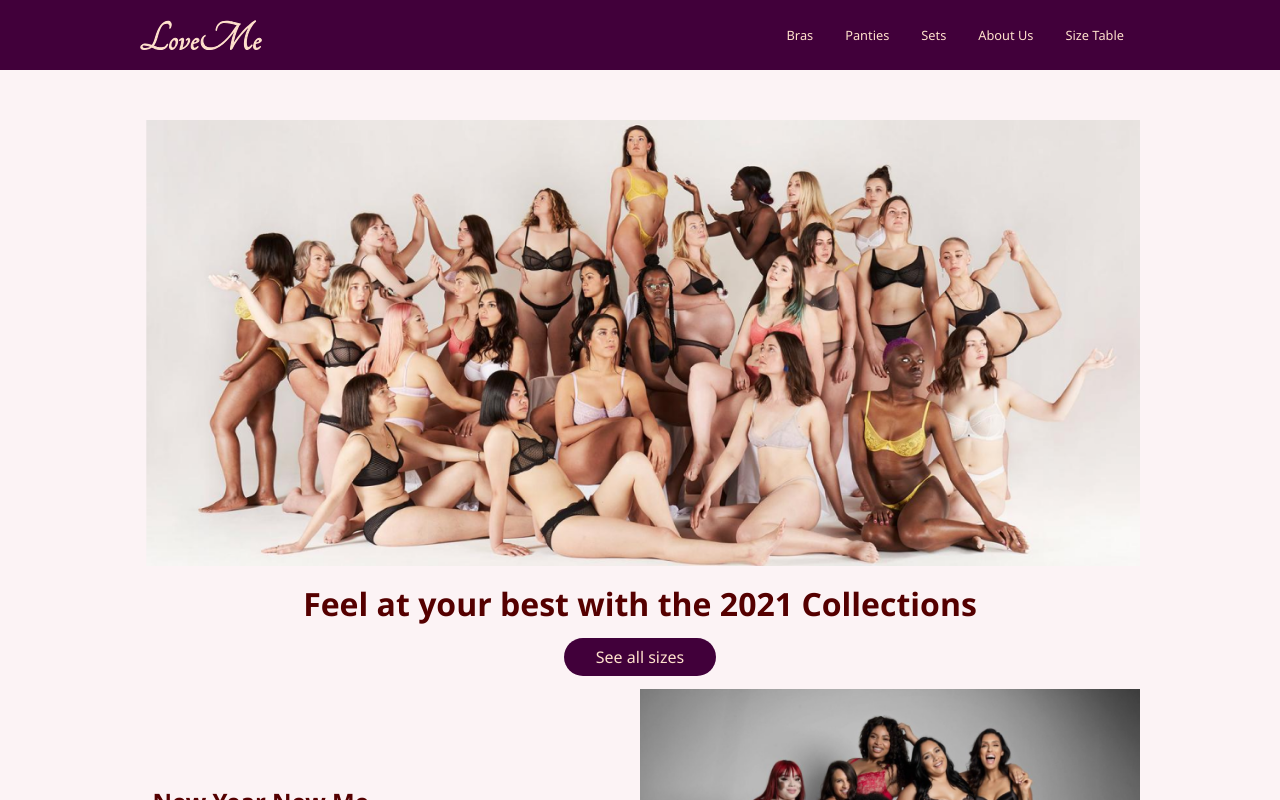
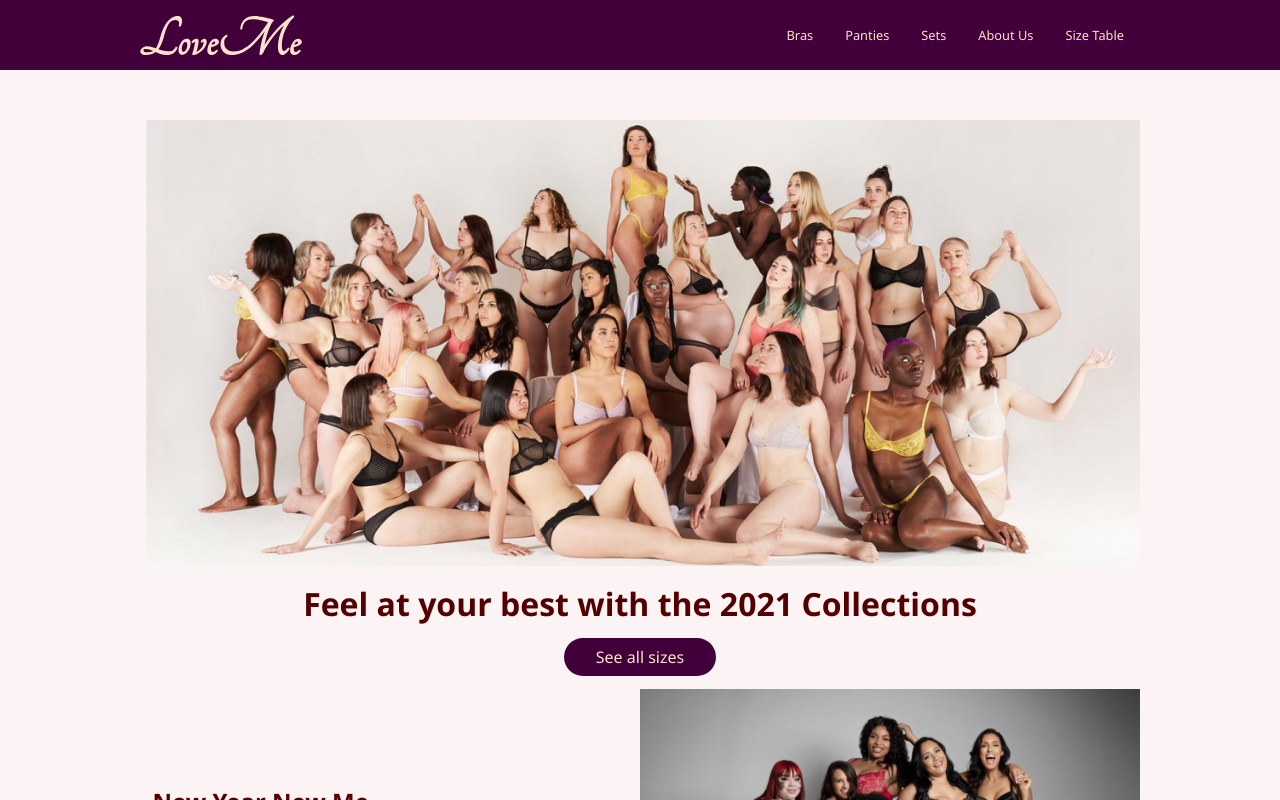
Before and after one commit to piyakornk/Inclusive-Lingerie, a React (Create React App) app: page / in a window 1280 px wide. Shown: the top 800 px of the page. Built offline with nearby package versions, Linux system fonts and the light colour scheme.

Commit message:
Franc - OCD

```diff
--- a/src/components/NavBar.css
+++ b/src/components/NavBar.css
@@ -20,12 +20,14 @@
 }
 
 .navbar-logo {
-  /*background-color: fuchsia;
-  margin-left: 0px;*/
+  /*background-color: fuchsia;*/
+  margin-left: 0px;
   cursor: pointer;
-  height: 30px;
+
   display: flex;
-  text-align: left;
+  justify-content: flex-start;
+  height:40px;
+
   /*position: absolute;
   //top: 0;
   //left: 0;
--- a/src/components/NavBar.js
+++ b/src/components/NavBar.js
@@ -19,7 +19,9 @@ function NavBar() {
 
             <div className="navbar-container">
             <Link to="/" className = "navbar-logo">
-                <img src={LoveMeLogo} alt="The logo of Love Me"/>
+
+                    <img src={LoveMeLogo} alt="The logo of Love Me"/>
+
             </Link>
 
             <div className = "menu-icon" onClick={handleClick}>
```
